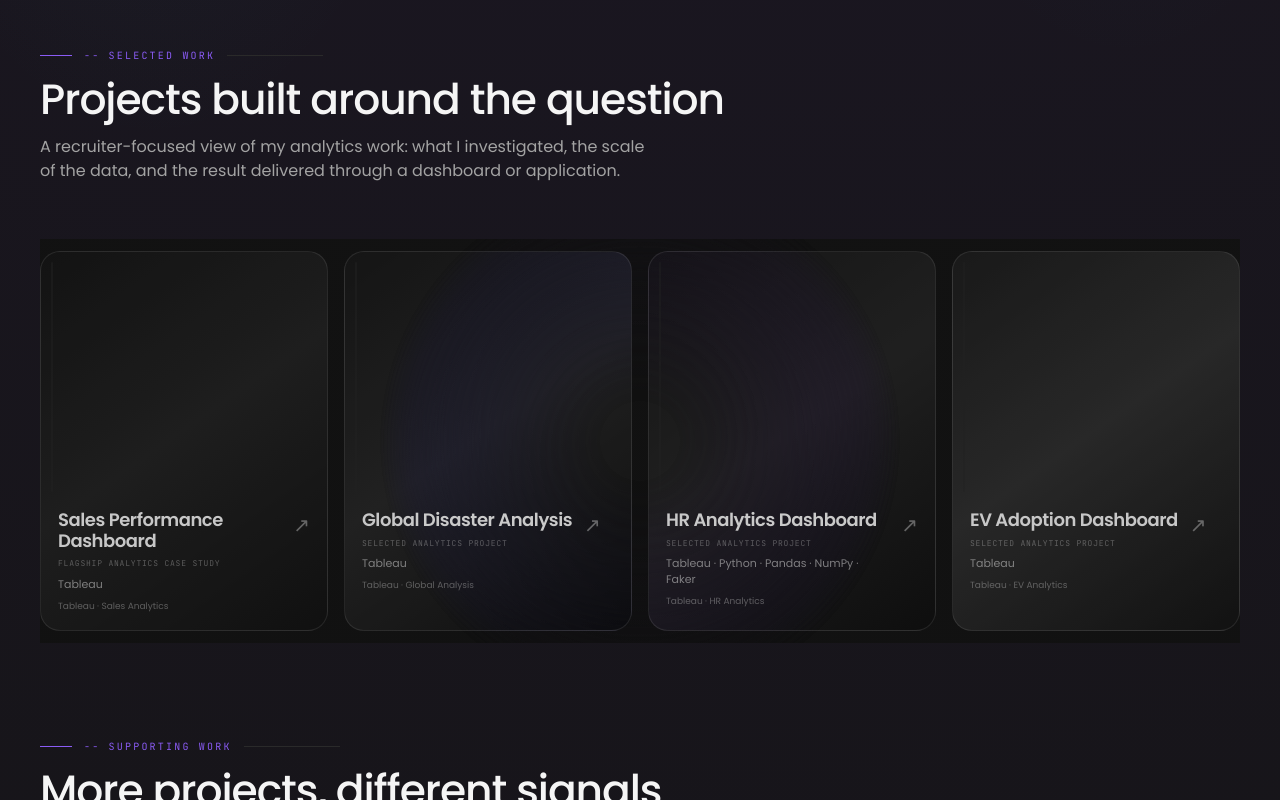
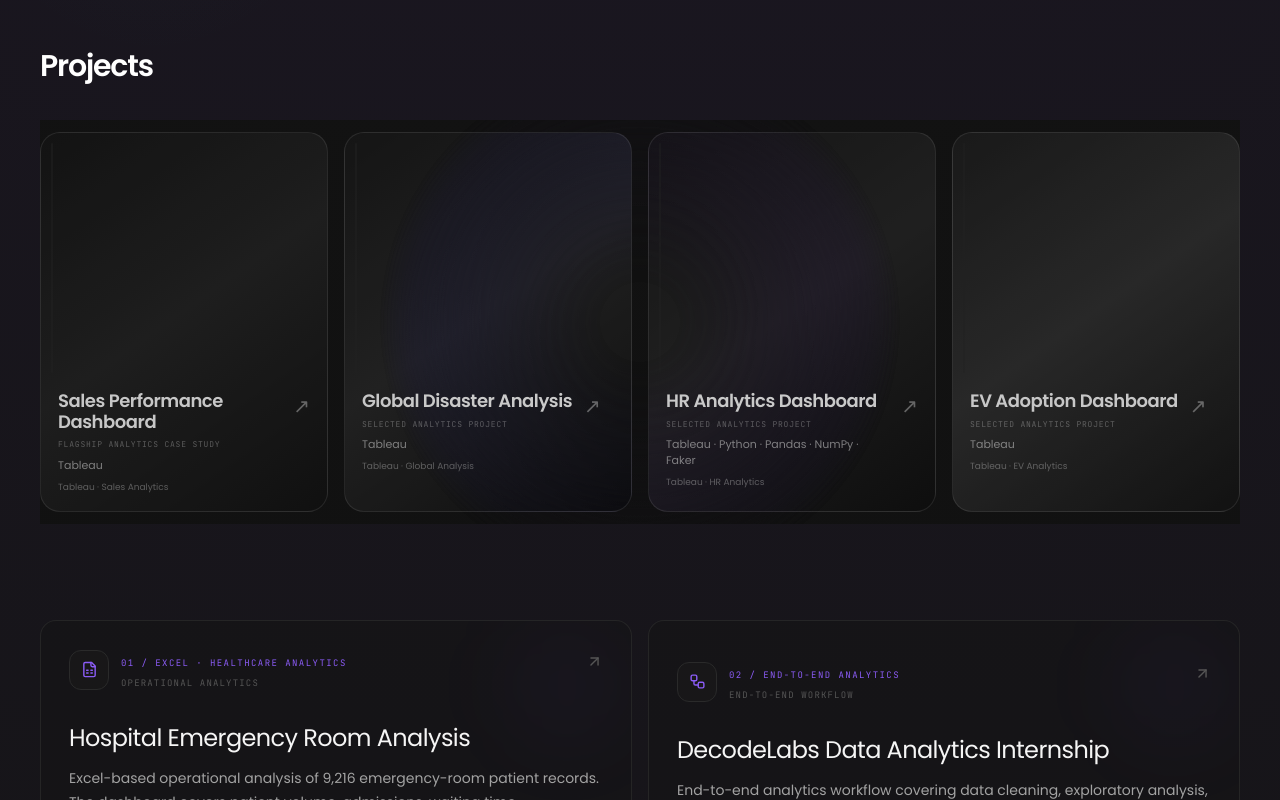
Before and after one commit to bhaskar-nb/portfolio, a Next.js app: page / in a window 1280 px wide. Shown: the part 2300-3100 px from the top of the page. Built offline with nearby package versions, Linux system fonts and the light colour scheme.

Commit message:
Simplify Projects heading to title only

```diff
--- a/components/Projects.tsx
+++ b/components/Projects.tsx
@@ -17,7 +17,6 @@ import {
   X,
 } from "lucide-react";
 import { projects, additionalProjects } from "@/lib/data";
-import SectionHeading from "@/components/SectionHeading";
 import ChromaGrid from "@/components/ChromaGrid";
 import "@/components/ChromaGrid.css";
 
@@ -76,13 +75,13 @@ export default function Projects() {
       <div className="pointer-events-none absolute inset-0 bg-grid-fine opacity-20 [mask-image:linear-gradient(to_bottom,transparent,black_12%,black_88%,transparent)]" />
 
       <div className="relative mx-auto max-w-7xl px-5 sm:px-8 lg:px-10">
-        <SectionHeading
-          eyebrow="-- selected work"
-          title="Projects built around the question"
-          description="A recruiter-focused view of my analytics work: what I investigated, the scale of the data, and the result delivered through a dashboard or application."
-        />
+        <div className="mb-8 sm:mb-9">
+          <h2 className="font-display text-2xl font-semibold tracking-[-0.04em] text-white sm:text-3xl">
+            Projects
+          </h2>
+        </div>
 
-        <div className="mt-14">
+        <div className="mt-8">
           <ChromaGrid
             items={[
               {
@@ -138,13 +137,7 @@ export default function Projects() {
         </div>
 
         <div className="mt-24">
-          <SectionHeading
-            eyebrow="-- supporting work"
-            title="More projects, different signals"
-            description="A compact set of supporting projects showing operational reporting, end-to-end analytics, machine learning, and visual storytelling."
-          />
-
-          <div className="mt-10 grid gap-4 md:grid-cols-2">
+          <div className="grid gap-4 md:grid-cols-2">
             {additionalProjects.map((p, i) => {
               const meta = additionalMeta[p.id];
               const Icon = meta?.icon ?? Database;
```
